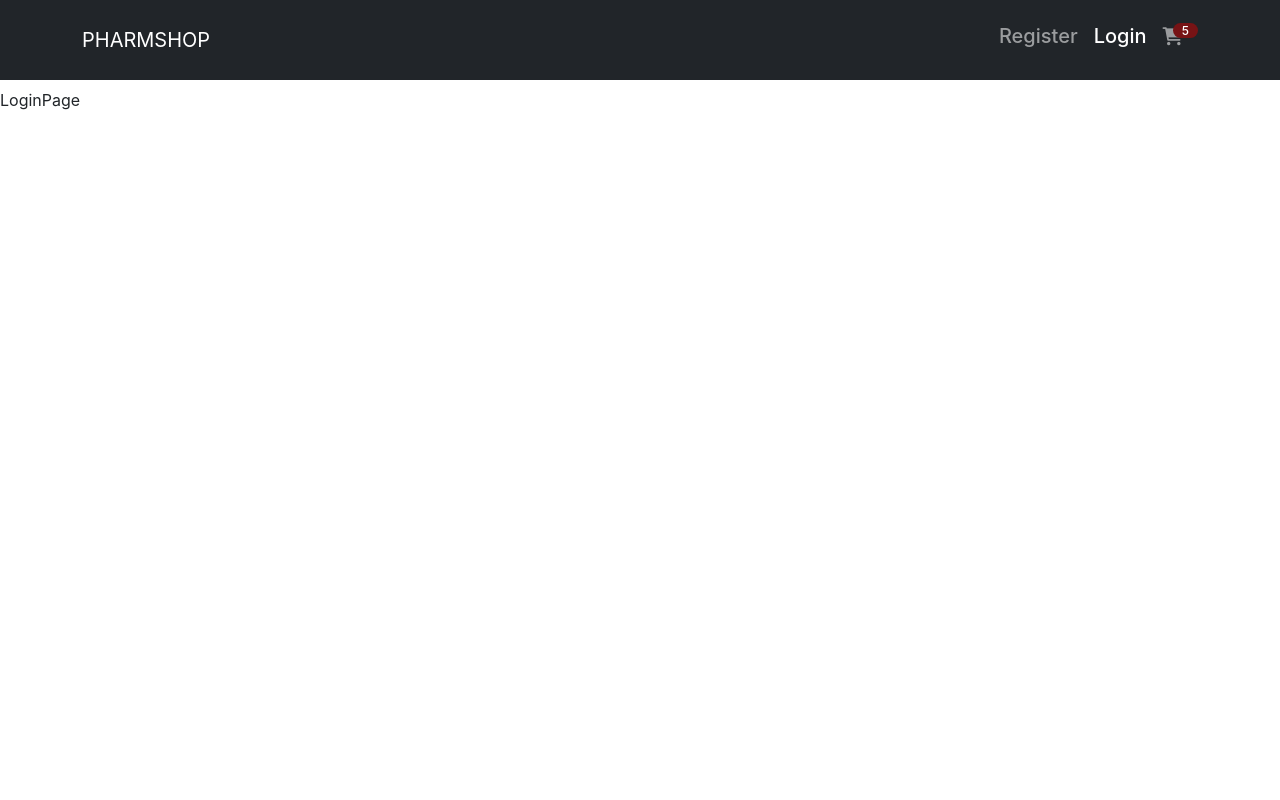
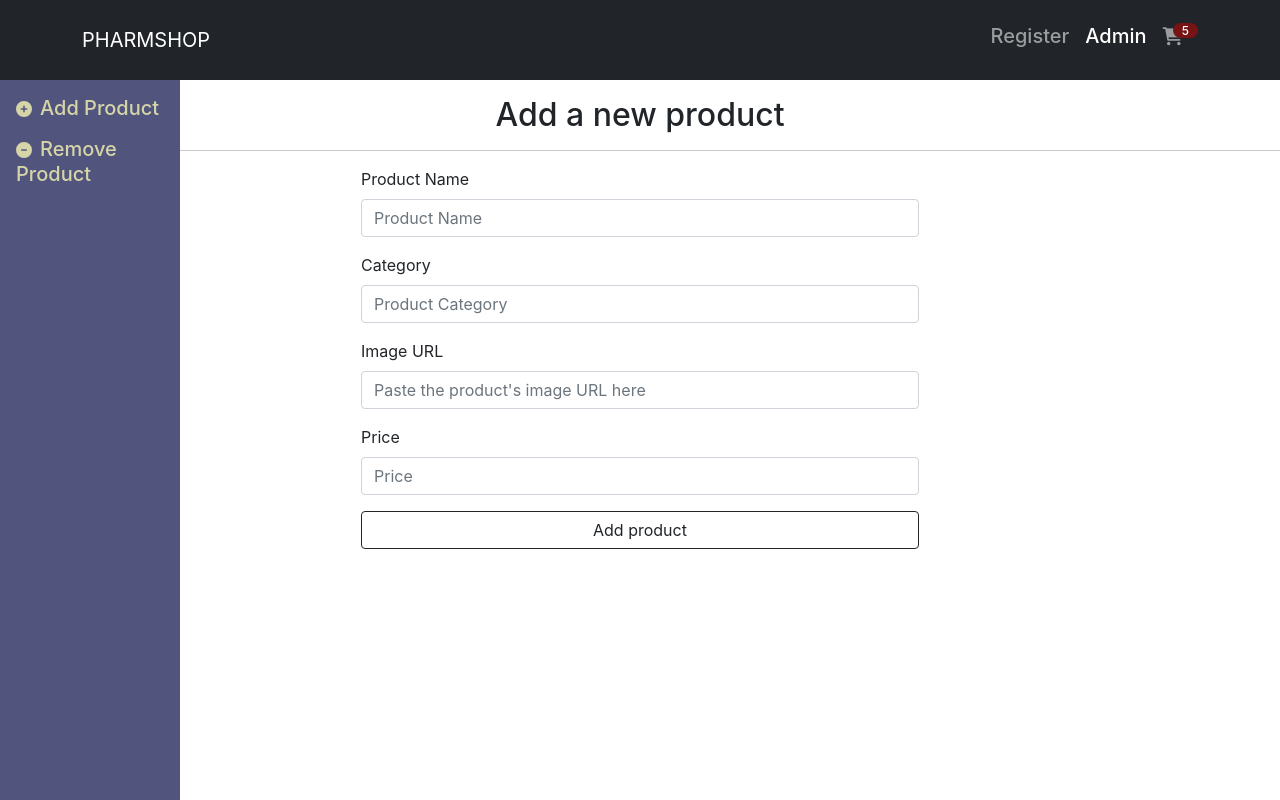
Before and after one commit to mmaksi/pharmastore, a React (Create React App) app in the folder client/: page /login in a window 1280 px wide. Built offline with nearby package versions, Linux system fonts and the light colour scheme.

Commit message:
updating admin dashboard

```diff
--- a/client/src/App.js
+++ b/client/src/App.js
@@ -5,6 +5,7 @@ import CategoriesPage from "./Pages/CategoriesPage";
 import Login from "./Pages/LoginPage";
 import Navigation from "./Pages/Navigation";
 import Register from "./Pages/RegisterPage";
+import Admin from "./Pages/Admin";
 
 function App() {
   return (
@@ -15,7 +16,7 @@ function App() {
           <Route path="categories" element={<CategoriesPage />}></Route>
           <Route path="categories/:categoryName" element={<Category />} />
           <Route path="register" element={<Register />} />
-          <Route path="login" element={<Login />} />
+          <Route path="login" element={<Admin />} />
           <Route path="checkout" element={<Checkout />} />
         </Route>
       </Routes>
--- /dev/null
+++ b/client/src/Pages/Admin.jsx
@@ -0,0 +1,14 @@
+import DashboardBody from "../components/DashboardBody"
+import DashboardNav from "../components/DashboardNav"
+
+
+const Admin = () => {
+  return (
+    <div>
+      <DashboardNav />
+      <DashboardBody />
+    </div>
+  )
+}
+
+export default Admin
--- a/client/src/Pages/Navigation.jsx
+++ b/client/src/Pages/Navigation.jsx
@@ -2,11 +2,12 @@ import { Outlet } from "react-router-dom";
 import { Navbar, Nav, Container } from "react-bootstrap";
 import { LinkContainer } from 'react-router-bootstrap'
 import Cart from "../components/Cart";
+import "./Navigation.scss"
 
 const Navigation = () => {
   return (
     <>
-      <Navbar className="p-3 mb-2" bg="dark" variant="dark">
+      <Navbar className="navigation p-3 mb-3" bg="dark" variant="dark" sticky="top">
         <Container>
           <Navbar.Brand href="/">PHARMSHOP</Navbar.Brand>
           <Nav className="ms-auto">
@@ -15,7 +16,7 @@ const Navigation = () => {
             </LinkContainer>
 
             <LinkContainer to="/login">
-              <Nav.Link className="h5">Login</Nav.Link>
+              <Nav.Link className="h5">Admin</Nav.Link>
             </LinkContainer>
 
             <Navbar.Text className="h5 ps-2">
--- /dev/null
+++ b/client/src/Pages/Navigation.scss
@@ -0,0 +1,3 @@
+.navigation {
+    z-index: 999 !important;
+}
--- a/client/src/components/Cart.jsx
+++ b/client/src/components/Cart.jsx
@@ -1,4 +1,3 @@
-import React from "react";
 import "./Cart.scss";
 
 const Cart = () => {
--- /dev/null
+++ b/client/src/components/DashboardBody.jsx
@@ -0,0 +1,47 @@
+import { Container, Form, Button } from "react-bootstrap";
+import "./DashboardBody.scss";
+
+const SidenavBody = () => {
+  return (
+    <>
+      <div className="dashboardBody__main">
+        <h2 className="text-center">Add a new product</h2>
+        <hr />
+      </div>
+      <Container className="text-center mt-3 pb-4">
+        <Form className="dashboardBody__form">
+          <Form.Group className="mb-3">
+            <Form.Label>Product Name</Form.Label>
+            <Form.Control type="text" placeholder="Product Name" />
+          </Form.Group>
+
+          <Form.Group className="mb-3">
+            <Form.Label>Category</Form.Label>
+            <Form.Control type="text" placeholder="Product Category" />
+          </Form.Group>
+
+          <Form.Group className="mb-3">
+            <Form.Label>Image URL</Form.Label>
+            <Form.Control
+              type="text"
+              placeholder="Paste the product's image URL here"
+            />
+          </Form.Group>
+
+          <Form.Group className="mb-3">
+            <Form.Label>Price</Form.Label>
+            <Form.Control type="text" placeholder="Price" />
+          </Form.Group>
+
+          <div className="d-grid gap-2">
+            <Button variant="outline-dark" type="submit">
+              Add product
+            </Button>
+          </div>
+        </Form>
+      </Container>
+    </>
+  );
+};
+
+export default SidenavBody;
--- /dev/null
+++ b/client/src/components/DashboardBody.scss
@@ -0,0 +1,4 @@
+.dashboardBody__form {
+    display: inline-block;
+    text-align: start;
+}
--- /dev/null
+++ b/client/src/components/DashboardNav.jsx
@@ -0,0 +1,22 @@
+import "./DashboardNav.scss";
+import { FontAwesomeIcon } from "@fortawesome/react-fontawesome";
+import { faCircleMinus, faCirclePlus } from "@fortawesome/free-solid-svg-icons";
+
+const DashboardNav = () => {
+  return (
+    <div className="dashboardNav pt-5">
+      <div className="dashboardNav__option pt-5">
+        <div className="dashboardNav__option--add pb-3">
+          <FontAwesomeIcon icon={faCirclePlus} className="me-2" />
+          <span className="h5">Add Product</span>
+        </div>
+        <div className="dashboardNav__option--remove pb-3">
+          <FontAwesomeIcon icon={faCircleMinus} className="me-2" />
+          <span className="h5">Remove Product</span>
+        </div>
+      </div>
+    </div>
+  );
+};
+
+export default DashboardNav;
--- /dev/null
+++ b/client/src/components/DashboardNav.scss
@@ -0,0 +1,49 @@
+$sidenav--color: #51557E;
+.dashboardNav {
+  height: 100%;
+  width: 180px;
+  position: fixed;
+  z-index: 1;
+  top: 0;
+  left: 0;
+  background-color: $sidenav--color;
+  overflow-x: hidden;
+  padding-top: 20px;
+
+  &__option {
+    padding: 6px 8px 6px 16px;
+    text-decoration: none;
+    color: #D6D5A8;
+    display: block;
+
+    &--add:hover {
+      cursor: pointer;
+      color: #f1f1f1;
+    }
+
+    &--remove:hover {
+      cursor: pointer;
+      color: #f1f1f1;
+    }
+  }
+
+  &__main {
+    margin-left: 180px; /* Same as the width of the sidenav */
+    font-size: 28px; /* Increased text to enable scrolling */
+    padding: 0px 10px;
+  }
+}
+
+.dashboardBody__form {
+  width: 50%;
+}
+
+@media screen and (max-height: 450px) {
+  .dashboardNav {
+    padding-top: 15px;
+
+    &__option {
+      font-size: 18px;
+    }
+  }
+}
```
Also changed, not shown: client/package.json (+7 -0 lines), 1 other file (tests, documents, lock files or other folders).
